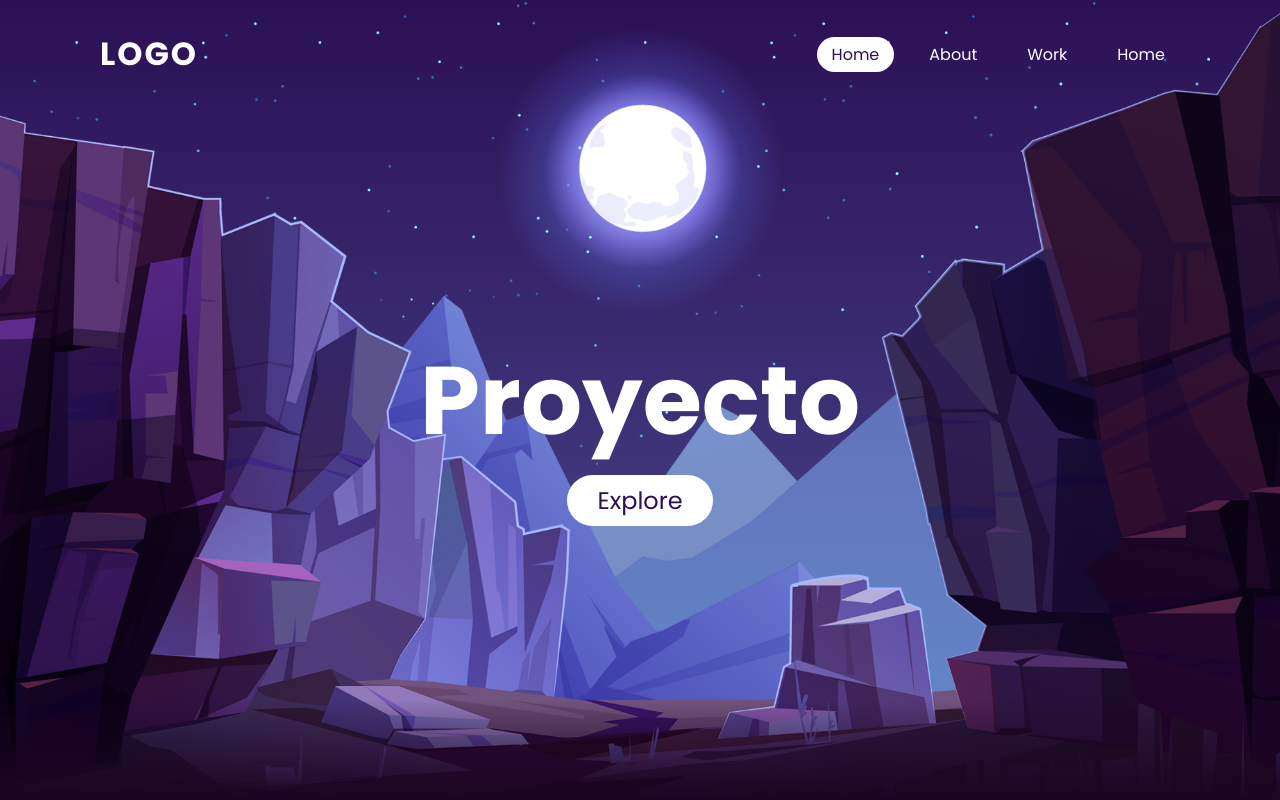
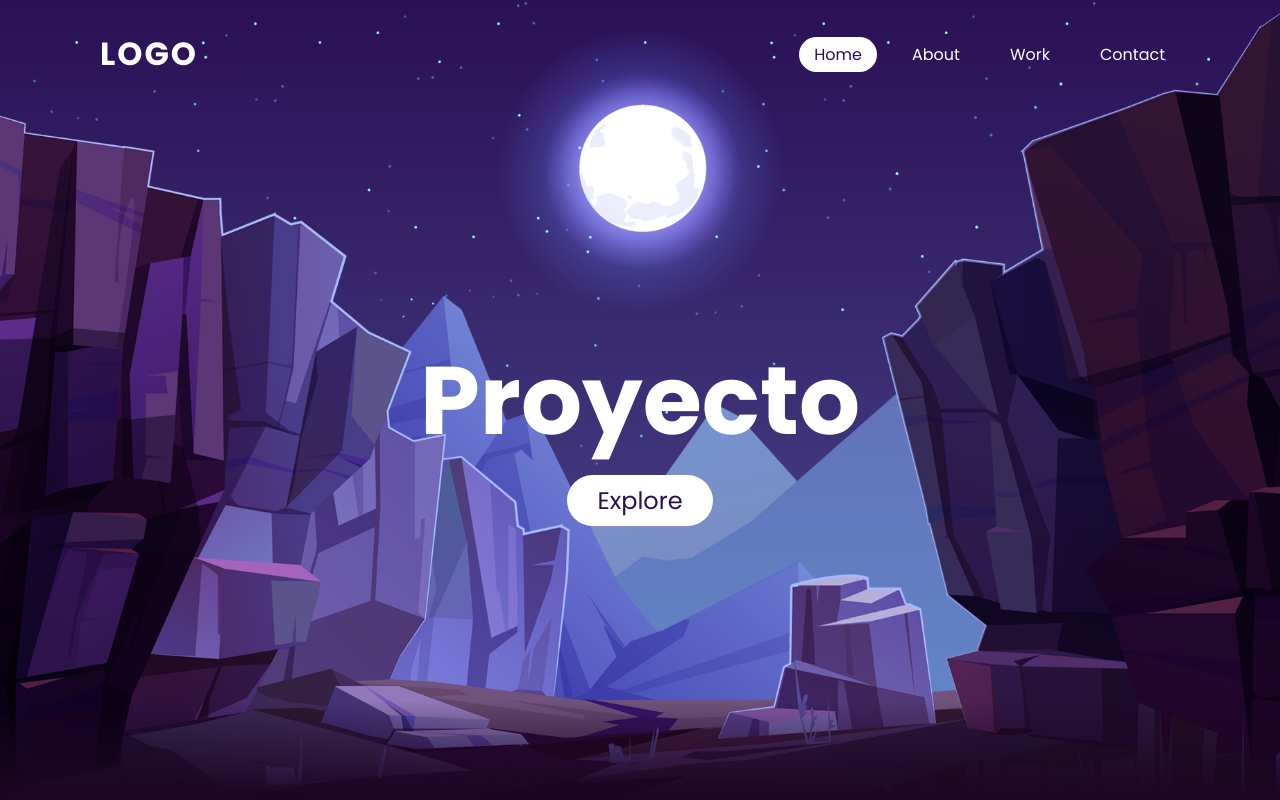
Before and after one commit to AleEBiotec/Project-Moon, a plain HTML site: page index.html in a window 1280 px wide. Shown: the top 800 px of the page. Drawn offline with Linux system fonts and the light colour scheme.

Commit message:
index.html

```diff
--- a/index.html
+++ b/index.html
@@ -19,7 +19,7 @@
                     <a href="#">Work</a>
                 </li>
                 <li>
-                    <a href="#">Home</a>
+                    <a href="#">Contact</a>
                 </li>
             </ul>
         </header>
```
